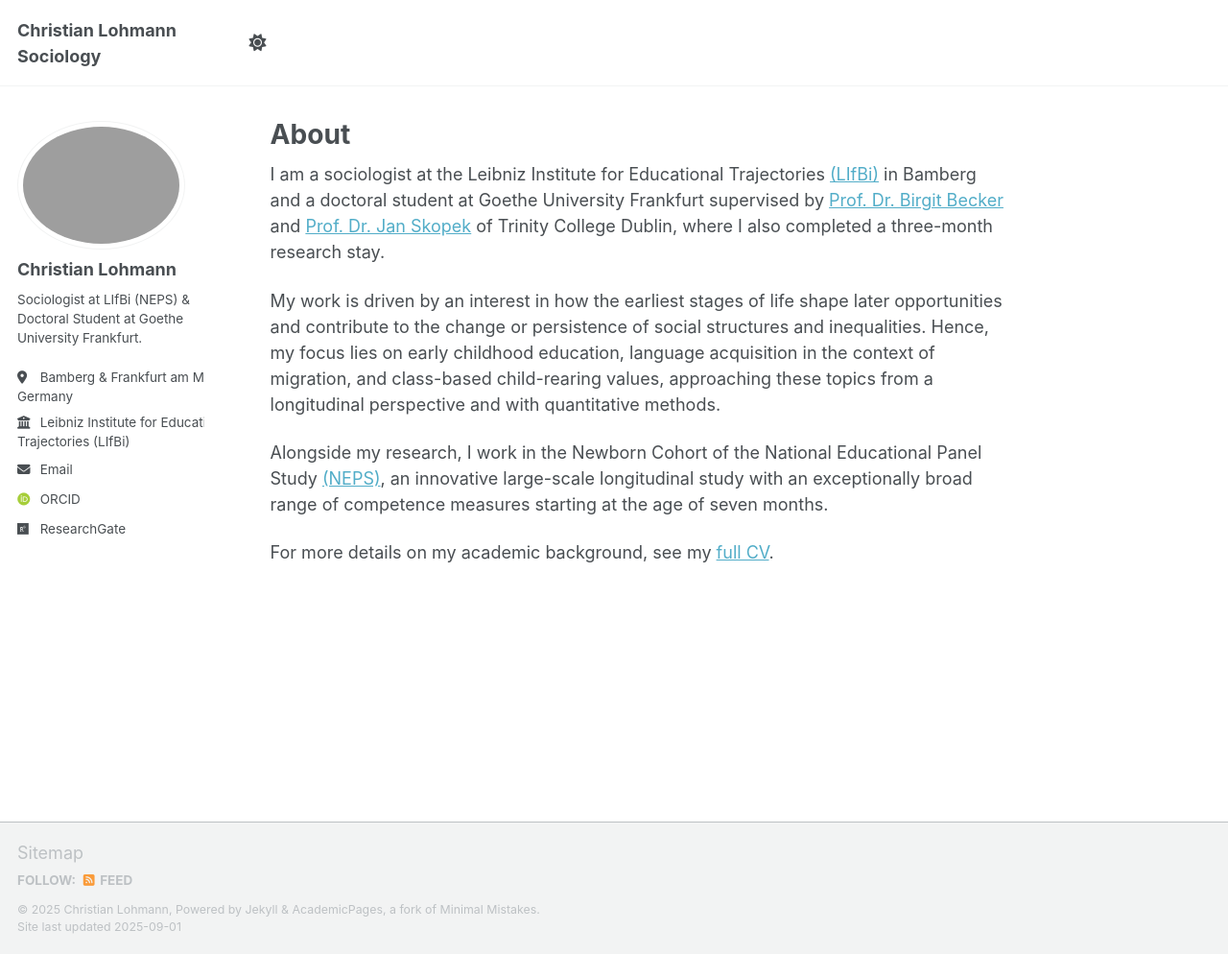
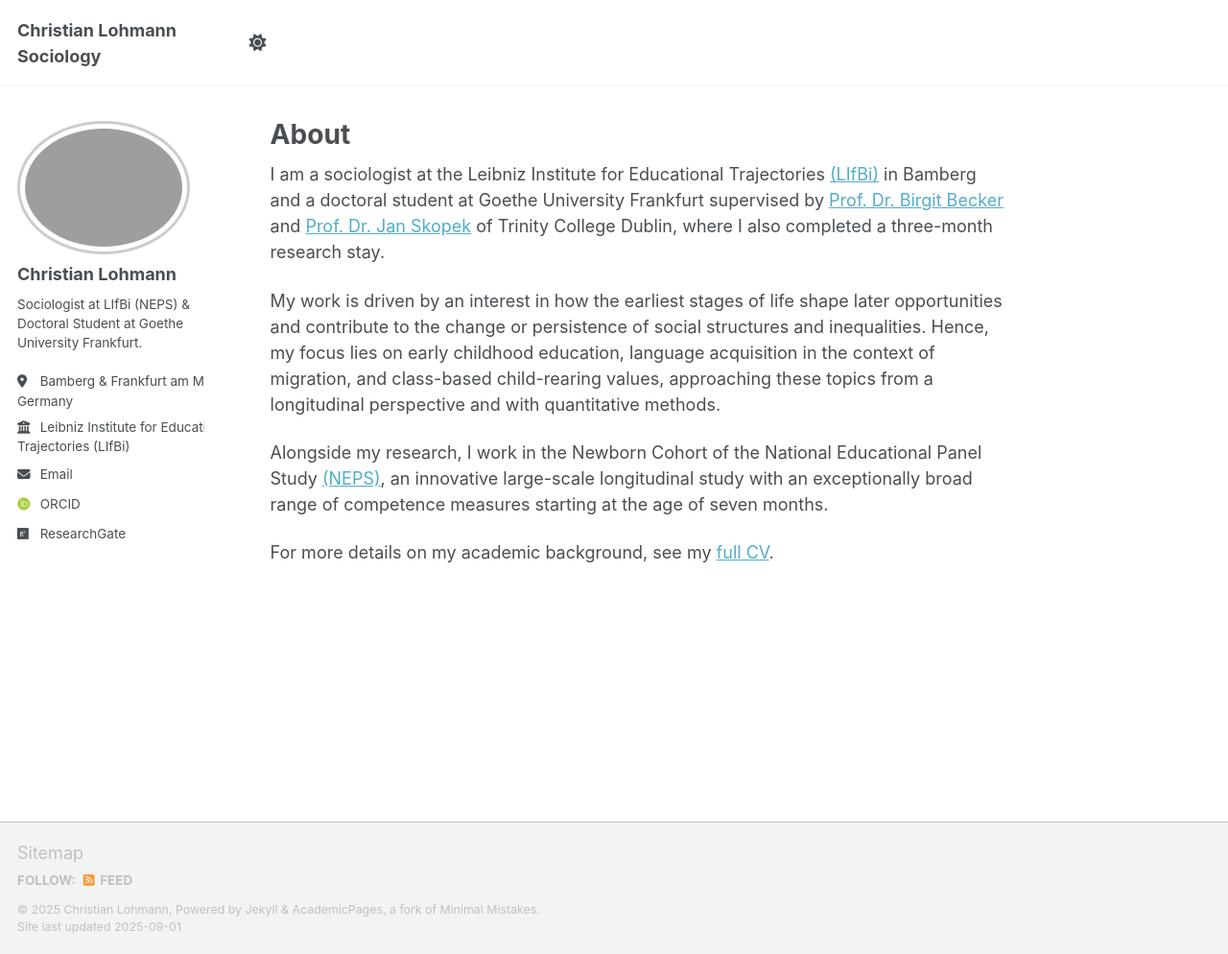
Before and after one commit to lohmannc/lohmannc.github.io, a Jekyll site: the page built from _pages/about.md, in a window 1280 px wide and 994 px high. Shown: the whole window at 96% size. Built offline with Jekyll 4.4.1, drawn with Linux system fonts in a browser that asks for light colours; some web fonts are replaced; a script that is not in the unit is left out.

Commit message:
Update custom.html

```diff
--- a/_includes/head/custom.html
+++ b/_includes/head/custom.html
@@ -14,4 +14,13 @@
 <link rel="icon" href="/images/favicon.ico"/>
 <meta name="theme-color" content="#ffffff"/>
 
+<style>
+/* Avatar-Bild vergrößern */
+.author__avatar img {
+  max-width: 180px;   /* Standard ist ~120px */
+  border-radius: 50%; /* Rund lassen; 0% = quadratisch */
+  border: 3px solid #ccc; /* Optional: Rahmenfarbe und -dicke */
+}
+</style>
+
 <!-- end custom head snippets -->
```
